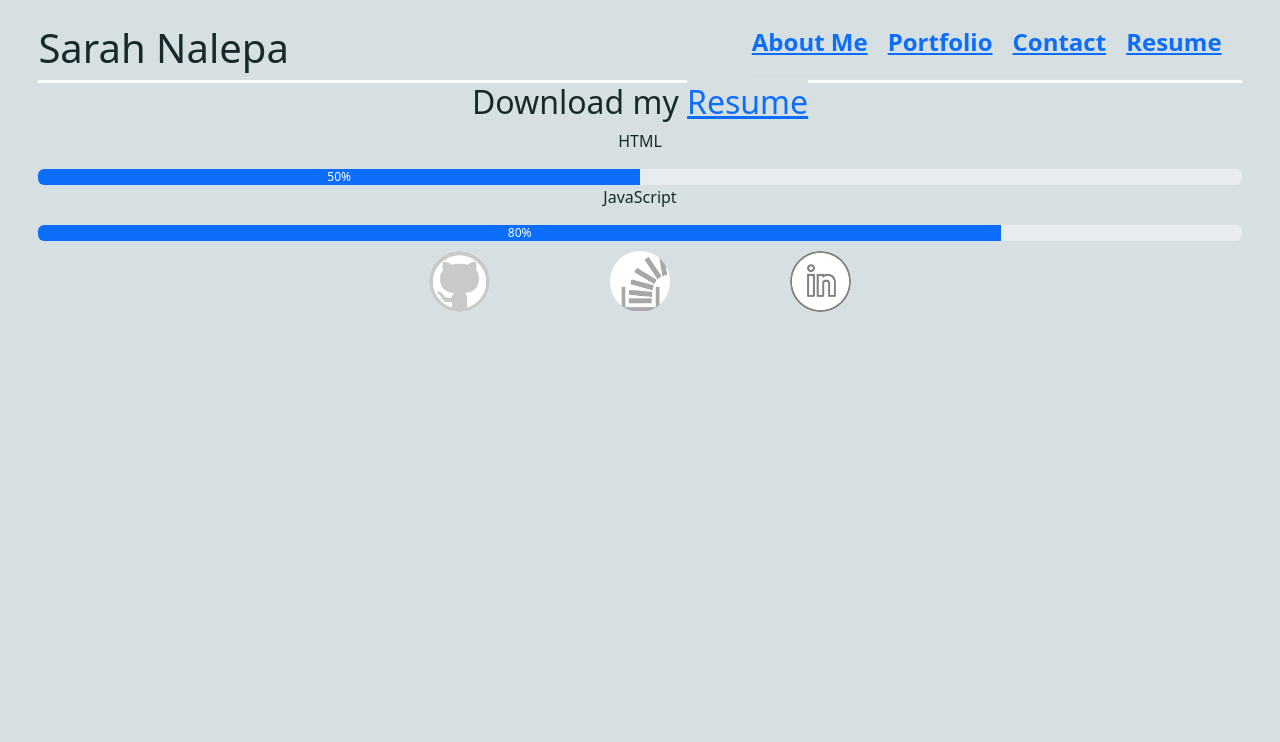
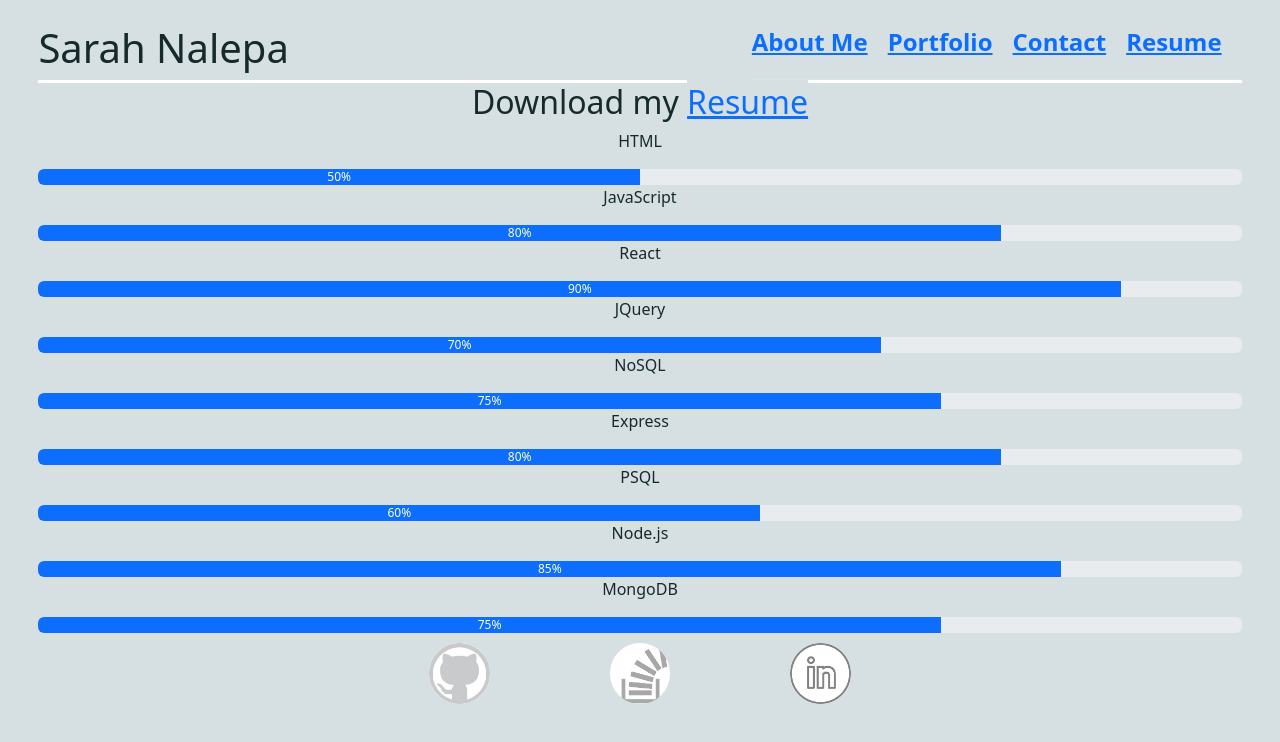
Before and after one commit to snalepa11/react-portfolio, a React (Vite) app: page /resume in a window 1280 px wide. Shown: the top 742 px of the page. Built offline with nearby package versions, Linux system fonts and the light colour scheme.

Commit message:
Added progress bars on resume page

```diff
--- a/src/pages/Resume.jsx
+++ b/src/pages/Resume.jsx
@@ -5,12 +5,15 @@ import ProgressBar from "react-bootstrap/ProgressBar";
 const languageArray = [
   { title: "HTML", percentage: "50" },
   { title: "JavaScript", percentage: "80" },
+  { title: "React", percentage: "90" },
+  { title: "JQuery", percentage: "70" },
+  { title: "NoSQL", percentage: "75" },
+  { title: "Express", percentage: "80" },
+  { title: "PSQL", percentage: "60" },
+  { title: "Node.js", percentage: "85" },
+  { title: "MongoDB", percentage: "75" },
 ];
 export default function Resume() {
-  const HTML = 50;
-  const JavaScript = 80;
-  const React = 90;
-  const CSS = 30;
   return (
     <div>
       <h2>
```
